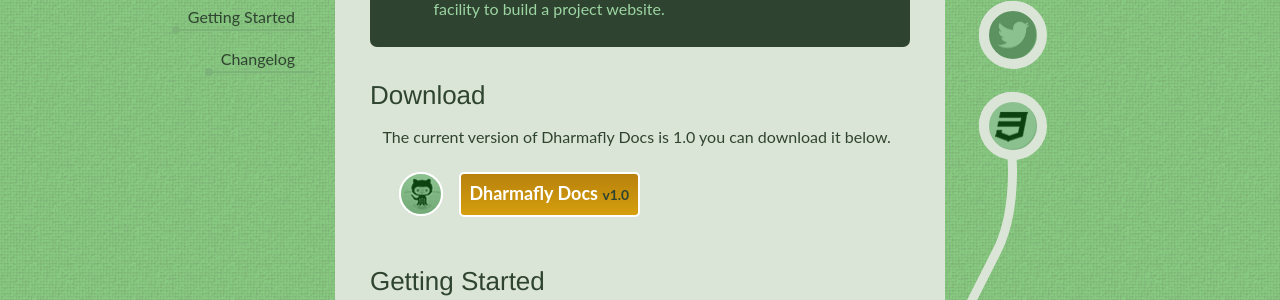
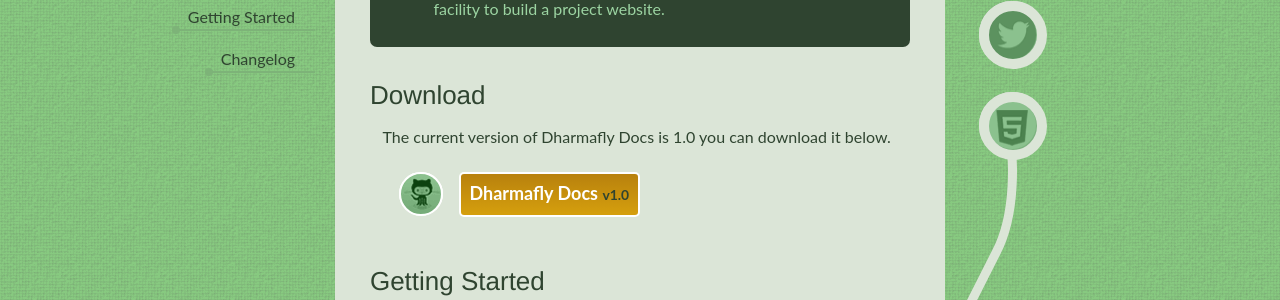
Before and after one commit to dharmafly/noodle, a Jekyll site: the page built from index.html, in a window 1280 px wide. Shown: the part 341-641 px from the top of the page. Built offline with Jekyll 4.4.1, drawn with Linux system fonts in a browser that asks for light colours; nearby versions of some CDN libraries; Markdown is read by kramdown in place of the engine named in the settings.

Commit message:
Tweak config

```diff
--- a/_config.yml
+++ b/_config.yml
@@ -11,7 +11,7 @@
 GITHUB_ZIP_URL: https://github.com/dharmafly/dharmafly-docs/zipball/gh-pages
 TWITTER_PROJECT_URL: https://twitter.com/dharmafly
 # options: javascript, css, html5
-LANG: css
+LANG: html5
 
 # Add your project's scripts here to be available to any examples
 SCRIPTS:
```
